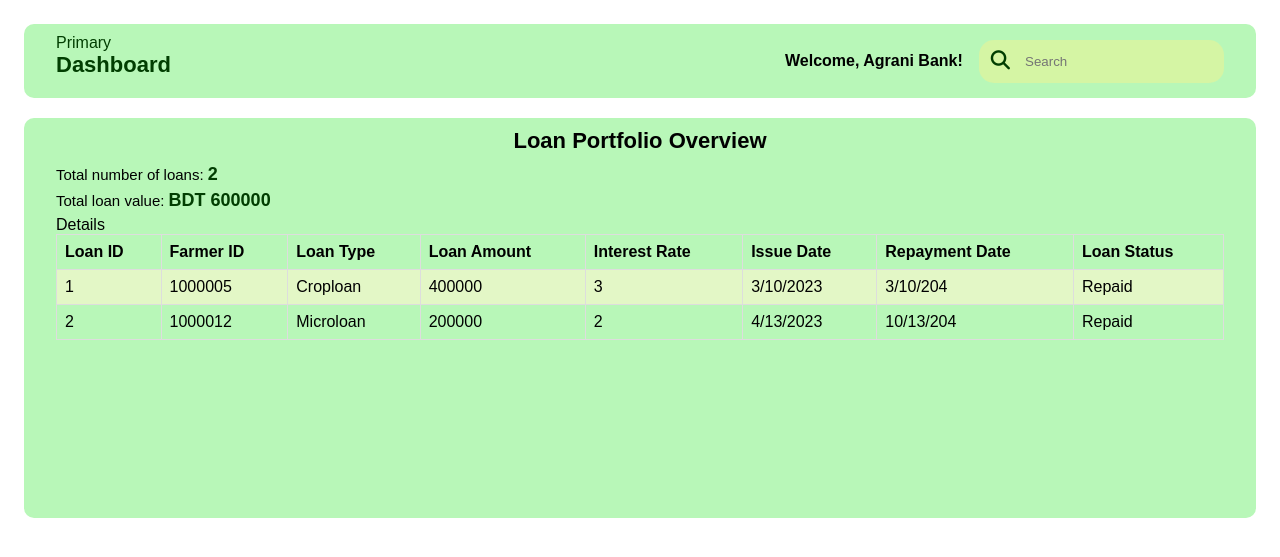
After one commit to ibnasoud789/agri-tech-main, a PHP site: page /loanProvider.html in a window 1280 px wide. The commit adds this page. Shown: the top 557 px of the page. Run offline with PHP 8.4, Linux system fonts and the light colour scheme.

Commit message:
Dashboard update
Created dashboard of all the stakeholders and construction almost complete for loan provider dashboard.

```diff
--- /dev/null
+++ b/agri-tech-main/AGRI_TECH_F/loanProvider.html
@@ -0,0 +1,63 @@
+<!DOCTYPE html>
+<html>
+  <head>
+    <link rel="stylesheet" href="style/loanprovider.css">
+    <link rel="stylesheet" href="https://cdnjs.cloudflare.com/ajax/libs/font-awesome/6.5.1/css/all.min.css" integrity="sha512-DTOQO9RWCH3ppGqcWaEA1BIZOC6xxalwEsw9c2QQeAIftl+Vegovlnee1c9QX4TctnWMn13TZye+giMm8e2LwA==" crossorigin="anonymous" referrerpolicy="no-referrer" />
+  </head>
+  <body>
+    <div class="main-section">
+      <div class="header-wrapper">
+        <div class="header-title">
+          <span>Primary</span>
+          <h2>Dashboard</h2>
+        </div>
+        <div class="user-info">
+          <h4>Welcome, Agrani Bank!</h4>
+          <div class="search-box">
+            <i class="fa-solid fa-search"></i>
+            <input type="text" placeholder="Search"/>
+          </div>
+        </div>
+      </div>
+      <div class="card-container">
+        <div class="loanPortfolioOverview">
+          <h2>Loan Portfolio Overview</h2>
+          <p>Total number of loans: <span>2</span></p>
+          <p>Total loan value: <span>BDT 600000</span></p>
+          <div>Details</div>
+          <table>
+            <tr>
+              <th>Loan ID</th>
+              <th>Farmer ID</th>
+              <th>Loan Type</th>
+              <th>Loan Amount</th>
+              <th>Interest Rate</th>
+              <th>Issue Date</th>
+              <th>Repayment Date</th>
+              <th>Loan Status</th>
+            </tr>
+            <tr>
+              <td>1</td>
+              <td>1000005</td>
+              <td>Croploan</td>
+              <td>400000</td>
+              <td>3</td>
+              <td>3/10/2023</td>
+              <td>3/10/204</td>
+              <td>Repaid</td>
+            </tr>
+            <tr>
+              <td>2</td>
+              <td>1000012</td>
+              <td>Microloan</td>
+              <td>200000</td>
+              <td>2</td>
+              <td>4/13/2023</td>
+              <td>10/13/204</td>
+              <td>Repaid</td>
+            </tr>
+          </table>
+        </div>
+      </div>
+
+  </body>
--- a/agri-tech-main/AGRI_TECH_F/style/farmer-body.css
+++ b/agri-tech-main/AGRI_TECH_F/style/farmer-body.css
@@ -118,4 +118,5 @@ button:hover{
 
 .investment-section{
   height: 35vh;
+
 }
--- /dev/null
+++ b/agri-tech-main/AGRI_TECH_F/style/loanprovider.css
@@ -0,0 +1,111 @@
+*{
+  margin: 0;
+  padding: 0;
+  border: none;
+  outline: none;
+  box-sizing: border-box;
+  font-family: Arial, Helvetica, sans-serif;
+}
+
+body{
+  display: flex;
+}
+.main-section{
+  position: relative;
+  background-color: white;
+  width: 100%;
+  padding: 1.5rem;
+}
+
+.header-wrapper{
+  display: flex;
+  justify-content: space-between;
+  align-items: center;
+  flex-wrap: wrap;
+  background-color:rgb(184, 247, 184);
+  border-radius: 10px;
+  padding: 10px 2rem;
+  margin-bottom: 1rem;
+}
+
+.header-title{
+  color: rgb(1,62,1);
+}
+
+.user-info{
+  display: flex;
+  align-items: center;
+  gap: 1rem;
+}
+
+.search-box{
+  background: rgb(213, 245, 164);
+  border-radius: 15px;
+  color: rgb(1,62,1);
+  display: flex;
+  align-items: center;
+  gap: 5px;
+  padding: 4px 12px;
+}
+
+.search-box input{
+  background: transparent;
+  padding: 10px;
+}
+
+.search-box i {
+  font-size: 1.2rem;
+  cursor: pointer;
+  transition: all 0.5s ease-out;
+}
+
+.search-box i:hover{
+  transform: scale(1.2);
+}
+
+table {
+  font-family: arial, sans-serif;
+  border-collapse: collapse;
+  width: 100%;
+}
+
+td, th {
+  border: 1px solid #dddddd;
+  text-align: left;
+  padding: 8px;
+}
+
+tr:nth-child(even) {
+  background-color: rgb(227, 247, 198);
+}
+
+.card-container{
+  display: flex;
+  flex-direction: column;
+  margin-top: 20px;
+}
+.loanPortfolioOverview{
+  display: flex;
+  flex-direction: column;
+  height: 50vh;
+  background-color:rgb(184, 247, 184);
+  border-radius: 10px;
+  padding: 10px 2rem;
+  margin-bottom: 1rem;
+  width: 100%;
+}
+h2{
+  font-size: 22px;
+  margin-bottom: 10px;
+  text-align: center;
+}
+.loanPortfolioOverview p {
+  font-size: 15px;
+  margin-bottom: 5px;
+}
+
+.loanPortfolioOverview p span{
+  color: rgb(1,62,1);
+  font-weight: bold;
+  font-size: 18px;
+}
```
Also changed, not shown: agri-tech-main/AGRI_TECH_F/insuranceProvider.html (added, +95 -0 lines), agri-tech-main/AGRI_TECH_F/grantProvider.html (added), agri-tech-main/AGRI_TECH_F/investor.html (added), agri-tech-main/AGRI_TECH_F/style/grantprovider.css (added), agri-tech-main/AGRI_TECH_F/style/insuranceprovider.css (added), agri-tech-main/AGRI_TECH_F/style/investor.css (added).
